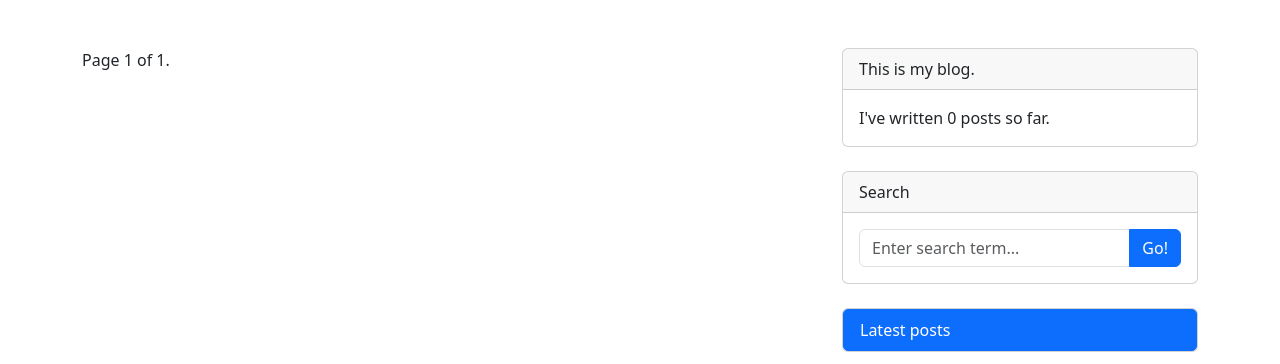
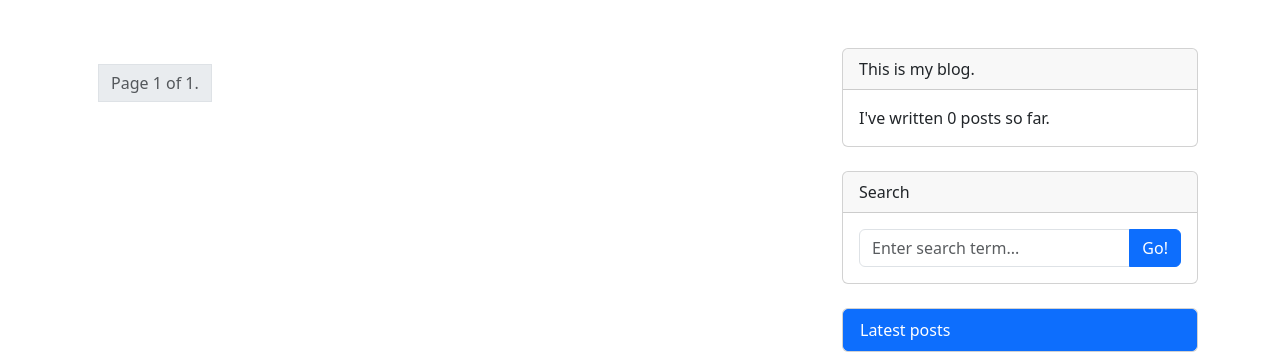
Before and after one commit to Comandosss/blog, a Django app: page / in a window 1280 px wide. Shown: the part 56-420 px from the top of the page. Run offline with Django 4.2, Linux system fonts and the light colour scheme; data that the repository does not hold is empty; some libraries are stand-ins or nearby versions.

Commit message:
добавил bootstrap 5 стили.

```diff
--- a/mysite/templates/pagination.html
+++ b/mysite/templates/pagination.html
@@ -1,13 +1,10 @@
-<div class="pagination">
-  <span class="step-links">
+<div class="pagination p-3">
     {% if page.has_previous %}
-      <a href="?page={{ page.previous_page_number }}">Prev</a>
+        <a class="page-link" href="?page={{ page.previous_page_number }}">Previous</a>
     {% endif %}
-    <span class="current">
-      Page {{ page.number }} of {{ page.paginator.num_pages }}.
-    </span>
+    <a class="page-link disabled">
+        Page {{ page.number }} of {{ page.paginator.num_pages }}.</a>
     {% if page.has_next %}
-      <a href="?page={{ page.next_page_number }}">Next</a>
+        <a class="page-link" href="?page={{ page.next_page_number }}">Next</a>
     {% endif %}
-  </span>
 </div>
```
